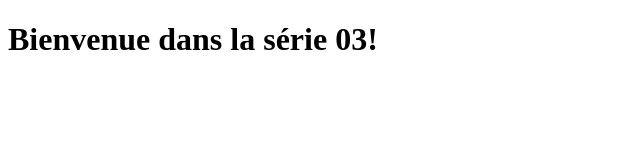
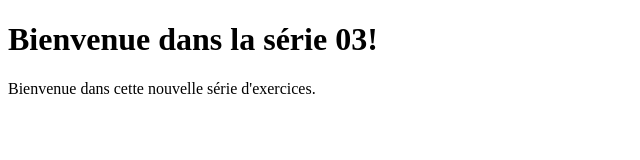
Before and after one commit to RaoulTAVERNEL/HelloWorld, a plain HTML site: page index.html in a window 1280 px wide. Shown: the whole page, without its empty margins (0-640 px from the left). Drawn offline with Linux system fonts and the light colour scheme.

Commit message:
Add a paragraph in index.html

```diff
--- a/index.html
+++ b/index.html
@@ -6,5 +6,6 @@
 </head>
 <body>
 	<h1>Bienvenue dans la série 03!</h1>
+	<p>Bienvenue dans cette nouvelle série d'exercices.</p>
 </body>
 </html>
```
